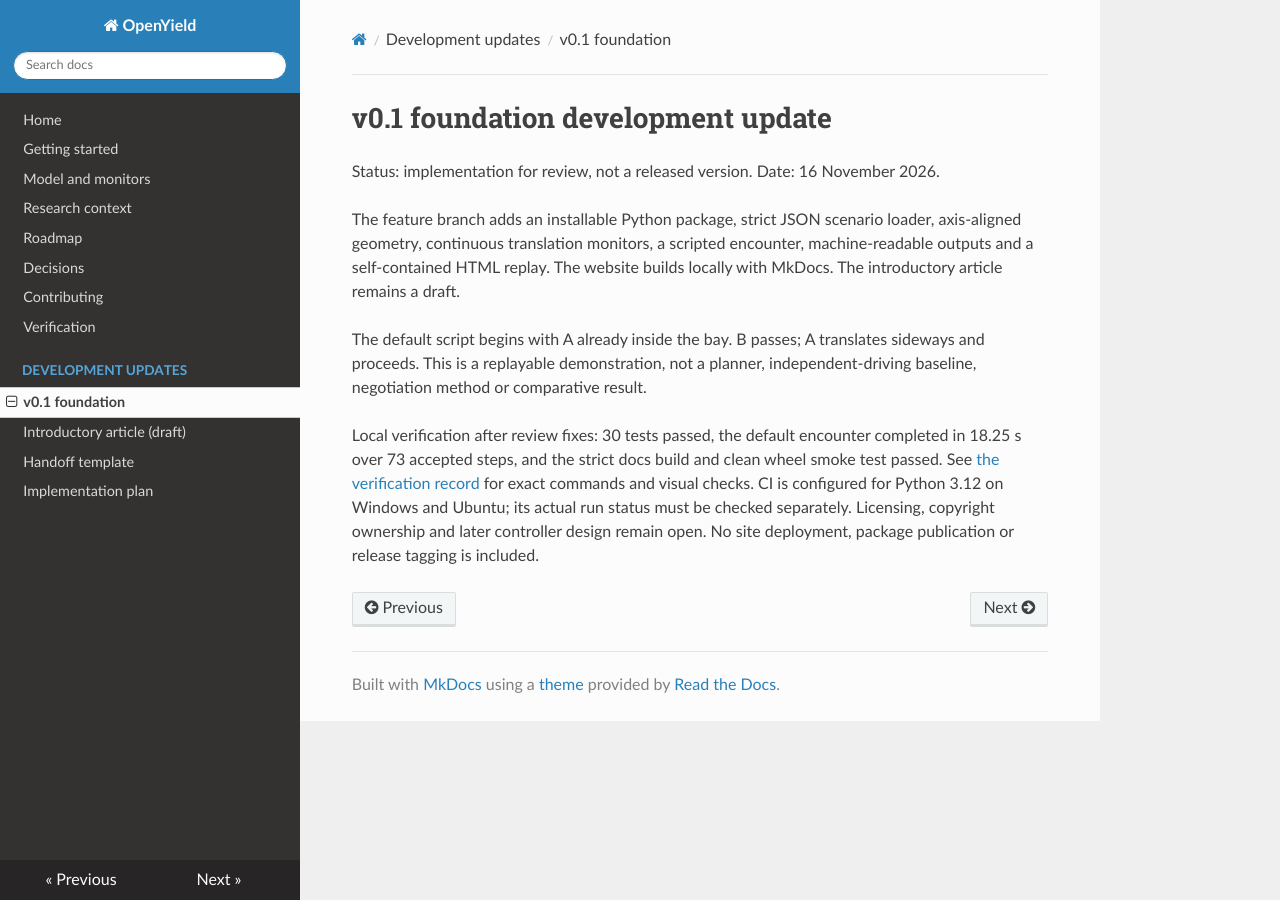
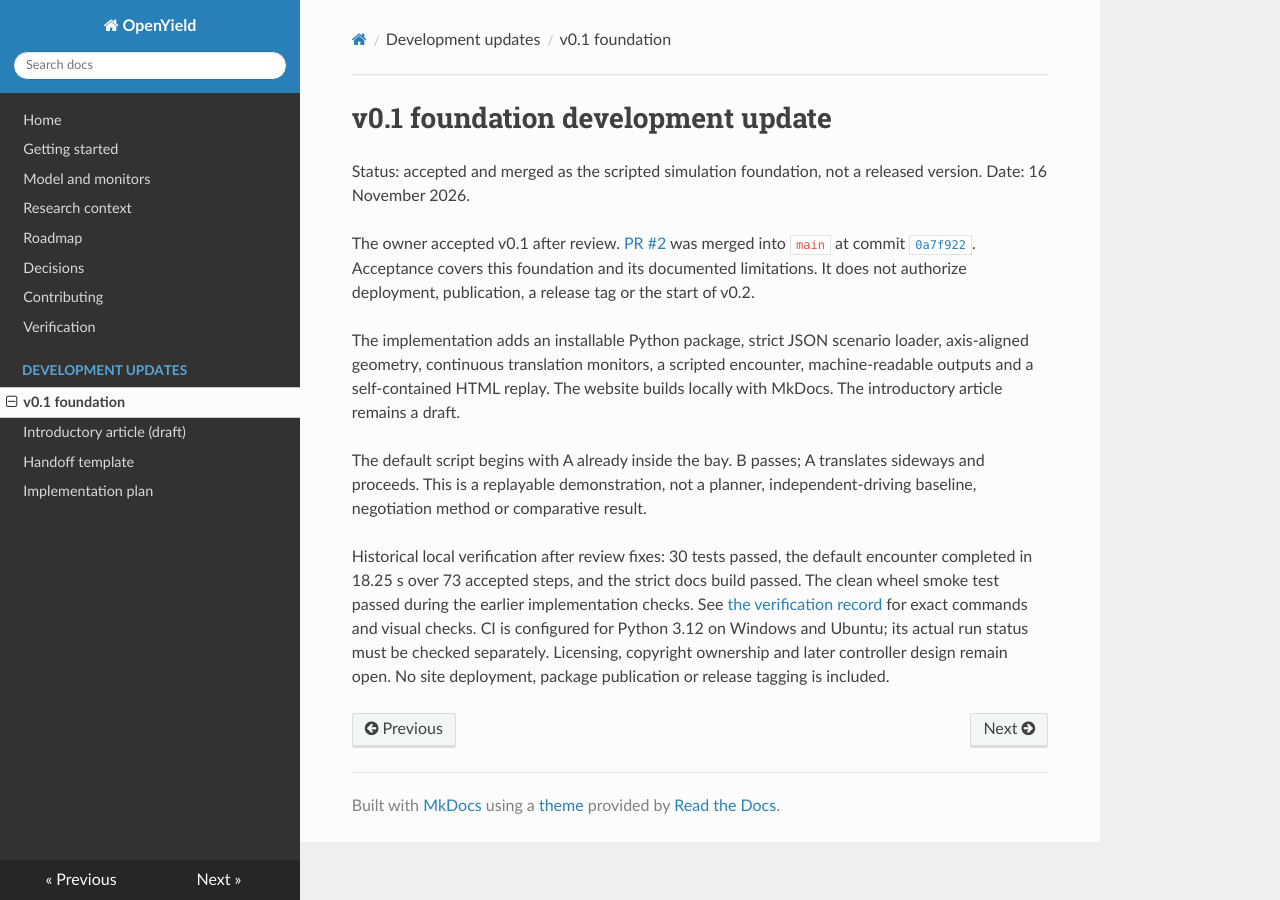
Before and after one commit to openyield-initiative/openyield, an MkDocs documentation site: the page built from docs/updates/v0.1.md, in a window 1280 px wide. Built offline with MkDocs 1.6.1, drawn with Linux system fonts in a browser that asks for light colours; nearby versions of some CDN libraries.

Commit message:
docs: record v0.1 foundation acceptance and merge

```diff
--- a/docs/updates/v0.1.md
+++ b/docs/updates/v0.1.md
@@ -1,8 +1,15 @@
 # v0.1 foundation development update
 
-Status: implementation for review, not a released version. Date: 16 November 2026.
+Status: accepted and merged as the scripted simulation foundation, not a released
+version. Date: 16 November 2026.
 
-The feature branch adds an installable Python package, strict JSON scenario loader,
+The owner accepted v0.1 after review. [PR #2](https://github.com/openyield-initiative/openyield/pull/2)
+was merged into `main` at commit
+[`0a7f922`](https://github.com/openyield-initiative/openyield/commit/0a7f922f726bb632dea91adc9fdf7855a970d01a).
+Acceptance covers this foundation and its documented limitations. It does not
+authorize deployment, publication, a release tag or the start of v0.2.
+
+The implementation adds an installable Python package, strict JSON scenario loader,
 axis-aligned geometry, continuous translation monitors, a scripted encounter,
 machine-readable outputs and a self-contained HTML replay. The website builds
 locally with MkDocs. The introductory article remains a draft.
@@ -11,8 +18,9 @@ The default script begins with A already inside the bay. B passes; A translates
 sideways and proceeds. This is a replayable demonstration, not a planner,
 independent-driving baseline, negotiation method or comparative result.
 
-Local verification after review fixes: 30 tests passed, the default encounter completed in 18.25 s
-over 73 accepted steps, and the strict docs build and clean wheel smoke test passed.
+Historical local verification after review fixes: 30 tests passed, the default
+encounter completed in 18.25 s over 73 accepted steps, and the strict docs build
+passed. The clean wheel smoke test passed during the earlier implementation checks.
 See [the verification record](../verification.md) for exact commands and visual checks. CI is
 configured for Python 3.12 on Windows and Ubuntu; its actual run status must be
 checked separately. Licensing, copyright ownership and later controller design
```
Also changed, not shown: docs/roadmap.md (+3 -3 lines), docs/verification.md (+11 -0 lines).
